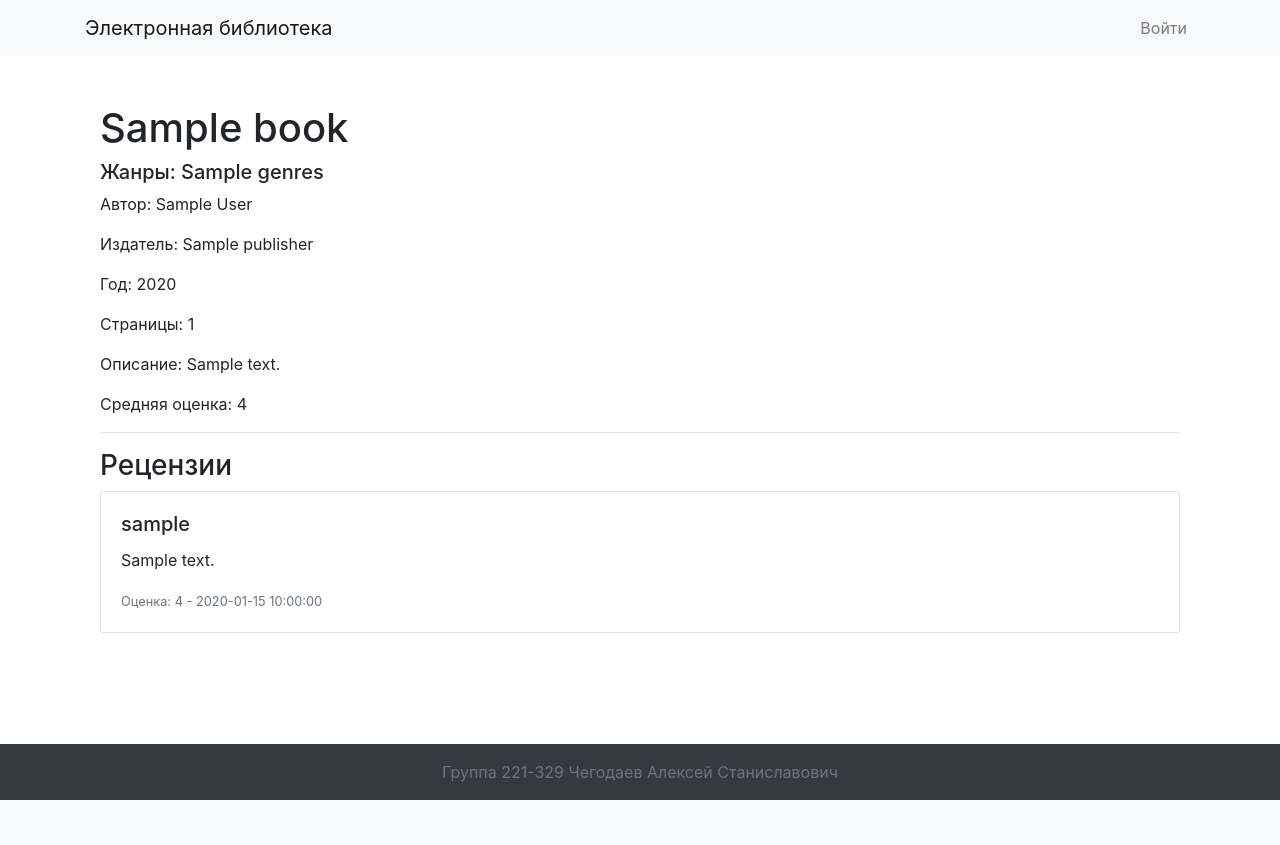
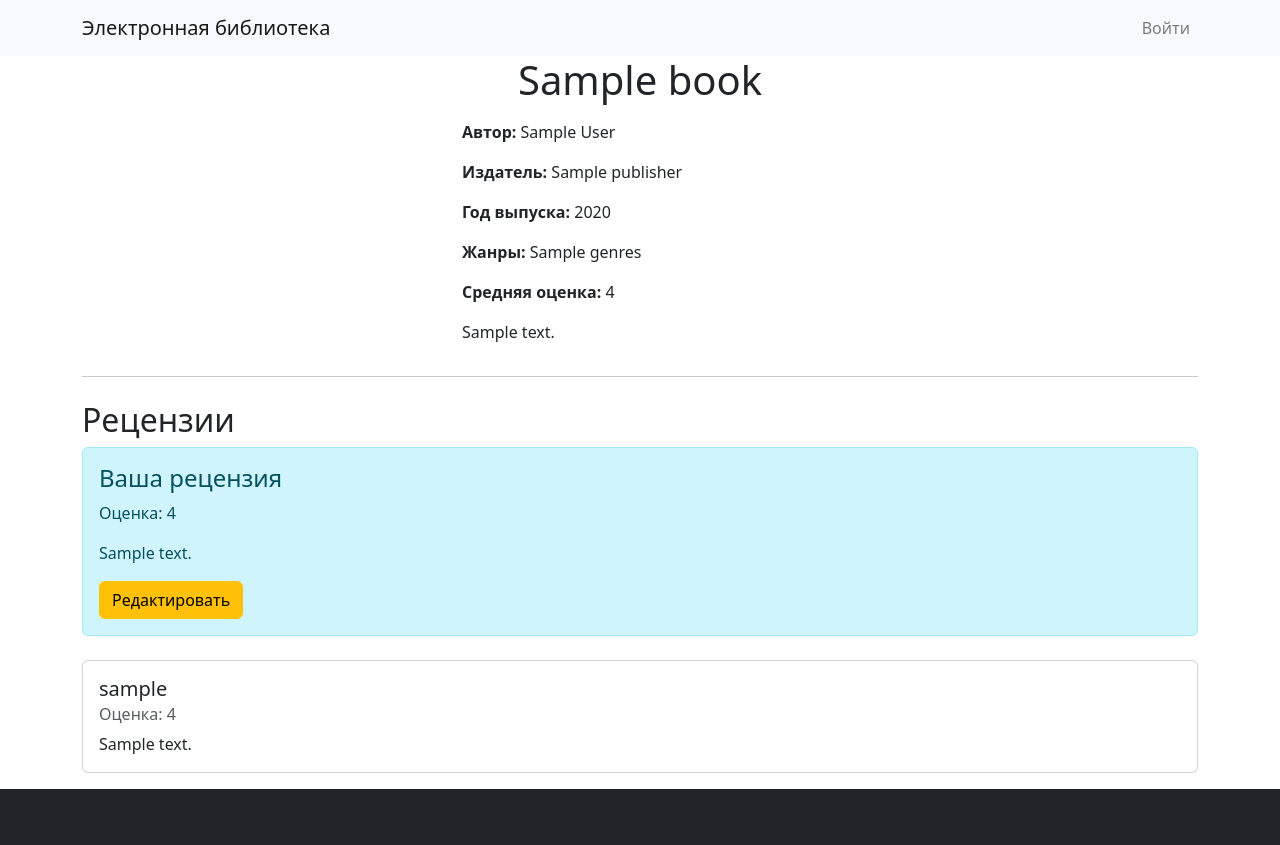
Before and after one commit to Aluhug/webdev-exam-2024-2, a Flask app: template templates/view_book.html in a window 1280 px wide. Before the commit the page ends 800 px from the top, so only its background shows below. Run offline with Flask 3, Linux system fonts and the light colour scheme; the template is opened without the code that fills it: most values are stand-ins (such as "Sample title", 1, 10 or a date in 2020); some libraries are stand-ins or nearby versions.

Commit message:
add_book works, added covers for books

```diff
--- a/app.py
+++ b/app.py
@@ -1,13 +1,17 @@
 import os
+import hashlib
 from functools import wraps
 import mysql.connector as connector
 from flask import Flask, render_template, request, redirect, url_for, flash, abort
 from flask_login import LoginManager, UserMixin, login_user, logout_user, current_user, login_required
+from werkzeug.utils import secure_filename
 from mysqldb import DBConnector
 
 app = Flask(__name__)
 application = app
 app.config.from_pyfile('config.py')
+app.config['UPLOAD_FOLDER'] = 'static/uploads'
+app.config['ALLOWED_EXTENSIONS'] = {'png', 'jpg', 'jpeg', 'gif'}
 db_connector = DBConnector(app)
 
 login_manager = LoginManager()
@@ -65,6 +69,29 @@ def moderator_or_admin_required(f):
         return f(*args, **kwargs)
     return decorated_function
 
+def allowed_file(filename):
+    return '.' in filename and filename.rsplit('.', 1)[1].lower() in app.config['ALLOWED_EXTENSIONS']
+
+def save_cover(file):
+    filename = secure_filename(file.filename)
+    file_path = os.path.join(app.config['UPLOAD_FOLDER'], filename)
+    file.save(file_path)
+
+    with open(file_path, 'rb') as f:
+        file_hash = hashlib.md5(f.read()).hexdigest()
+
+    with db_connector.connect().cursor(named_tuple=True) as cursor:
+        cursor.execute("SELECT id FROM covers WHERE md5_hash = %s", (file_hash,))
+        existing_cover = cursor.fetchone()
+        if existing_cover:
+            return existing_cover.id
+        else:
+            cursor.execute(
+                "INSERT INTO covers (filename, mime_type, md5_hash) VALUES (%s, %s, %s)",
+                (filename, file.mimetype, file_hash)
+            )
+            return cursor.lastrowid
+
 # Главная страница
 @app.route('/')
 @db_operation
@@ -75,11 +102,13 @@ def index(cursor):
 
     cursor.execute("""
         SELECT books.id, books.title, GROUP_CONCAT(genres.name SEPARATOR ', ') as genres, books.year,
-               COALESCE(ROUND(AVG(reviews.rating), 1), 0) as average_rating, COUNT(reviews.id) as review_count
+               COALESCE(ROUND(AVG(reviews.rating), 1), 0) as average_rating, COUNT(reviews.id) as review_count,
+               covers.filename as cover_filename
         FROM books
         LEFT JOIN book_genres ON books.id = book_genres.book_id
         LEFT JOIN genres ON book_genres.genre_id = genres.id
         LEFT JOIN reviews ON books.id = reviews.book_id
+        LEFT JOIN covers ON books.cover_id = covers.id
         GROUP BY books.id
         ORDER BY books.year DESC
         LIMIT %s OFFSET %s
@@ -92,6 +121,7 @@ def index(cursor):
     total_pages = (total_books + per_page - 1) // per_page
 
     return render_template('index.html', books=books, page=page, total_pages=total_pages)
+
 
 # Аутентификация
 @app.route('/auth', methods=['POST', 'GET'])
@@ -148,14 +178,18 @@ def add_book(cursor):
         publisher = request.form['publisher']
         author = request.form['author']
         pages = request.form['pages']
-        cover_id = request.form['cover_id']
+        cover = request.files['cover']
 
-        cursor.execute("""
-            INSERT INTO books (title, description, year, publisher, author, pages, cover_id)
-            VALUES (%s, %s, %s, %s, %s, %s, %s)
-        """, (title, description, year, publisher, author, pages, cover_id))
-        flash('Книга успешно добавлена', 'success')
-        return redirect(url_for('index'))
+        if cover and allowed_file(cover.filename):
+            cover_id = save_cover(cover)
+            cursor.execute("""
+                INSERT INTO books (title, description, year, publisher, author, pages, cover_id)
+                VALUES (%s, %s, %s, %s, %s, %s, %s)
+            """, (title, description, year, publisher, author, pages, cover_id))
+            flash('Книга успешно добавлена', 'success')
+            return redirect(url_for('index'))
+        else:
+            flash('Неверный формат файла обложки', 'danger')
     return render_template('add_book.html')
 
 # Редактирование книги (администратор и модератор)
@@ -180,13 +214,12 @@ def edit_book(cursor, book_id):
         publisher = request.form['publisher']
         author = request.form['author']
         pages = request.form['pages']
-        cover_id = request.form['cover_id']
 
         cursor.execute("""
             UPDATE books
-            SET title=%s, description=%s, year=%s, publisher=%s, author=%s, pages=%s, cover_id=%s
+            SET title=%s, description=%s, year=%s, publisher=%s, author=%s, pages=%s
             WHERE id=%s
-        """, (title, description, year, publisher, author, pages, cover_id, book_id))
+        """, (title, description, year, publisher, author, pages, book_id))
         flash('Книга успешно отредактирована', 'success')
         return redirect(url_for('index'))
     return render_template('edit_book.html', book=book)
@@ -213,11 +246,12 @@ def delete_book(cursor, book_id):
 def view_book(cursor, book_id):
     cursor.execute("""
         SELECT books.*, GROUP_CONCAT(genres.name SEPARATOR ', ') as genres,
-               COALESCE(ROUND(AVG(reviews.rating), 1), 0) as average_rating
+               COALESCE(ROUND(AVG(reviews.rating), 1), 0) as average_rating, covers.filename as cover_filename
         FROM books
         LEFT JOIN book_genres ON books.id = book_genres.book_id
         LEFT JOIN genres ON book_genres.genre_id = genres.id
         LEFT JOIN reviews ON books.id = reviews.book_id
+        LEFT JOIN covers ON books.cover_id = covers.id
         WHERE books.id = %s
         GROUP BY books.id
     """, (book_id,))
@@ -245,6 +279,7 @@ def view_book(cursor, book_id):
         user_review = cursor.fetchone()
 
     return render_template('view_book.html', book=book, reviews=reviews, user_review=user_review)
+
 
 # Добавление рецензии (пользователь)
 @app.route('/add_review/<int:book_id>', methods=['GET', 'POST'])
--- a/templates/add_book.html
+++ b/templates/add_book.html
@@ -2,7 +2,7 @@
 {% block title %}Добавить книгу{% endblock %}
 {% block content %}
     <h1 class="mb-3 text-center">Добавить книгу</h1>
-    <form class="w-50 mx-auto" method="POST">
+    <form class="w-50 mx-auto" method="POST" enctype="multipart/form-data">
         <div class="mb-3">
             <label for="title" class="form-label">Название</label>
             <input type="text" class="form-control" id="title" name="title" required>
@@ -28,8 +28,8 @@
             <input type="number" class="form-control" id="pages" name="pages" required>
         </div>
         <div class="mb-3">
-            <label for="cover_id" class="form-label">ID обложки</label>
-            <input type="number" class="form-control" id="cover_id" name="cover_id" required>
+            <label for="cover" class="form-label">Обложка</label>
+            <input type="file" class="form-control" id="cover" name="cover" required>
         </div>
         <button type="submit" class="btn btn-primary w-100 mb-3">Добавить</button>
     </form>
--- a/templates/base.html
+++ b/templates/base.html
@@ -5,6 +5,7 @@
     <meta name="viewport" content="width=device-width, initial-scale=1.0">
     <title>{% block title %}Электронная библиотека{% endblock %}</title>
     <link rel="stylesheet" href="https://stackpath.bootstrapcdn.com/bootstrap/4.5.2/css/bootstrap.min.css">
+    <link href="https://stackpath.bootstrapcdn.com/bootstrap/5.3.0/css/bootstrap.min.css" rel="stylesheet">
     <style>
         body {
             padding-top: 56px;
@@ -54,6 +55,7 @@
     </footer>
 
     <script src="https://code.jquery.com/jquery-3.5.1.min.js"></script>
+    <script src="https://stackpath.bootstrapcdn.com/bootstrap/5.3.0/js/bootstrap.bundle.min.js"></script>
     <script src="https://stackpath.bootstrapcdn.com/bootstrap/4.5.2/js/bootstrap.bundle.min.js"></script>
 </body>
 </html>
--- a/templates/view_book.html
+++ b/templates/view_book.html
@@ -1,42 +1,77 @@
 {% extends 'base.html' %}
 {% block title %}{{ book.title }}{% endblock %}
 {% block content %}
-    <div class="container mt-5">
-        <h1>{{ book.title }}</h1>
-        <h5>Жанры: {{ book.genres }}</h5>
-        <p>Автор: {{ book.author }}</p>
-        <p>Издатель: {{ book.publisher }}</p>
-        <p>Год: {{ book.year }}</p>
-        <p>Страницы: {{ book.pages }}</p>
-        <p>Описание: {{ book.description }}</p>
-        <p>Средняя оценка: {{ book.average_rating }}</p>
-        <hr>
-        <h3>Рецензии</h3>
-        {% if current_user.is_authenticated and user_review %}
-            <div class="card mb-3">
-                <div class="card-body">
-                    <h5 class="card-title">{{ user_review.username }}</h5>
-                    <p class="card-text">{{ user_review.text }}</p>
-                    <p class="card-text"><small class="text-muted">Оценка: {{ user_review.rating }} - {{ user_review.created_at }}</small></p>
+    <h1 class="mb-3 text-center">{{ book.title }}</h1>
+    <div class="row">
+        <div class="col-md-4">
+            {% if book.cover_filename %}
+                <img src="{{ url_for('static', filename='uploads/' ~ book.cover_filename) }}" class="img-fluid" alt="{{ book.title }}">
+            {% endif %}
+        </div>
+        <div class="col-md-8">
+            <p><strong>Автор:</strong> {{ book.author }}</p>
+            <p><strong>Издатель:</strong> {{ book.publisher }}</p>
+            <p><strong>Год выпуска:</strong> {{ book.year }}</p>
+            <p><strong>Жанры:</strong> {{ book.genres }}</p>
+            <p><strong>Средняя оценка:</strong> {{ book.average_rating }}</p>
+            <p>{{ book.description }}</p>
+            {% if current_user.is_authenticated %}
+                {% if current_user.role_id in [1, 2] %}
+                    <a href="{{ url_for('edit_book', book_id=book.id) }}" class="btn btn-warning">Редактировать</a>
+                {% endif %}
+                {% if current_user.role_id == 1 %}
+                    <form action="{{ url_for('delete_book', book_id=book.id) }}" method="POST" class="d-inline">
+                        <button type="button" class="btn btn-danger" data-bs-toggle="modal" data-bs-target="#deleteModal">Удалить</button>
+                    </form>
+                {% endif %}
+            {% endif %}
         </div>
     </div>
+    <hr>
+    <h2 class="mt-4">Рецензии</h2>
+    {% if user_review %}
+        <div class="alert alert-info">
+            <h4>Ваша рецензия</h4>
+            <p>Оценка: {{ user_review.rating }}</p>
+            <p>{{ user_review.text }}</p>
+            <a href="{{ url_for('edit_review', review_id=user_review.id) }}" class="btn btn-warning">Редактировать</a>
+        </div>
+    {% else %}
+        <a href="{{ url_for('add_review', book_id=book.id) }}" class="btn btn-primary">Написать рецензию</a>
     {% endif %}
+    <div class="mt-4">
         {% for review in reviews %}
-            {% if not (current_user.is_authenticated and review.user_id == current_user.id) %}
             <div class="card mb-3">
                 <div class="card-body">
                     <h5 class="card-title">{{ review.username }}</h5>
+                    <h6 class="card-subtitle mb-2 text-muted">Оценка: {{ review.rating }}</h6>
                     <p class="card-text">{{ review.text }}</p>
-                        <p class="card-text"><small class="text-muted">Оценка: {{ review.rating }} - {{ review.created_at }}</small></p>
                     {% if current_user.is_authenticated and current_user.role_id in [1, 2] %}
                         <a href="{{ url_for('edit_review', review_id=review.id) }}" class="btn btn-warning">Редактировать</a>
                     {% endif %}
                 </div>
             </div>
-            {% endif %}
         {% endfor %}
-        {% if current_user.is_authenticated and not user_review %}
-            <a href="{{ url_for('add_review', book_id=book.id) }}" class="btn btn-primary">Написать рецензию</a>
-        {% endif %}
+    </div>
+
+    <!-- Modal -->
+    <div class="modal fade" id="deleteModal" tabindex="-1" aria-labelledby="deleteModalLabel" aria-hidden="true">
+        <div class="modal-dialog">
+            <div class="modal-content">
+                <div class="modal-header">
+                    <h5 class="modal-title" id="deleteModalLabel">Удаление книги</h5>
+                    <button type="button" class="btn-close" data-bs-dismiss="modal" aria-label="Close"></button>
+                </div>
+                <div class="modal-body">
+                    Вы уверены, что хотите удалить книгу {{ book.title }}?
+                </div>
+                <div class="modal-footer">
+                    <button type="button" class="btn btn-secondary" data-bs-dismiss="modal">Нет</button>
+                    <form action="{{ url_for('delete_book', book_id=book.id) }}" method="POST">
+                        <button type="submit" class="btn btn-danger">Да, удалить</button>
+                    </form>
+                </div>
+            </div>
+        </div>
     </div>
 {% endblock %}
```
Also changed, not shown: templates/index.html (+20 -43 lines), static/uploads/g.txt (added), static/uploads/lotr.jpg (added), static/uploads/prince.jpg (added), templates/add_review.html (line endings or trailing spaces). Lines whose indentation alone changed are shown as unchanged.
